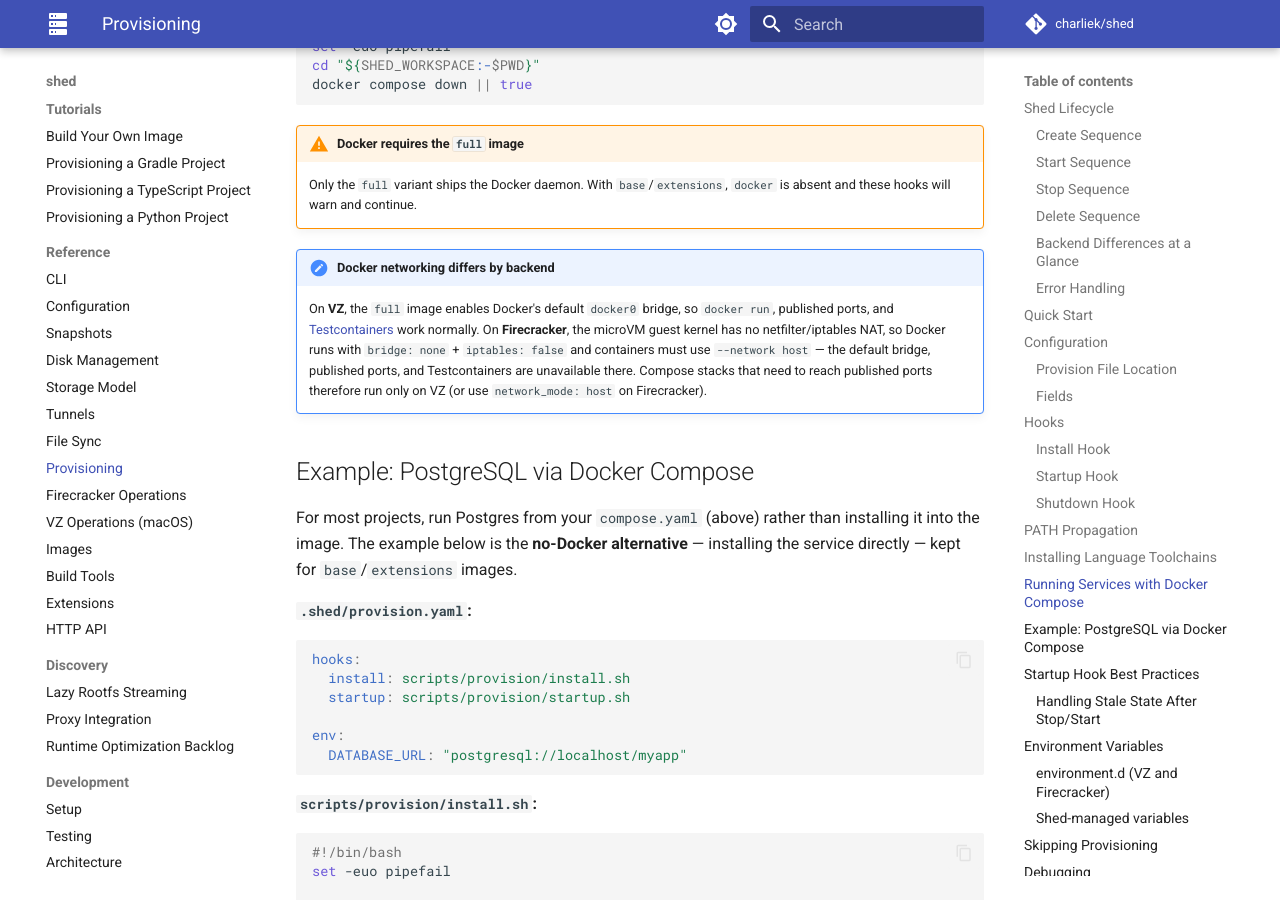
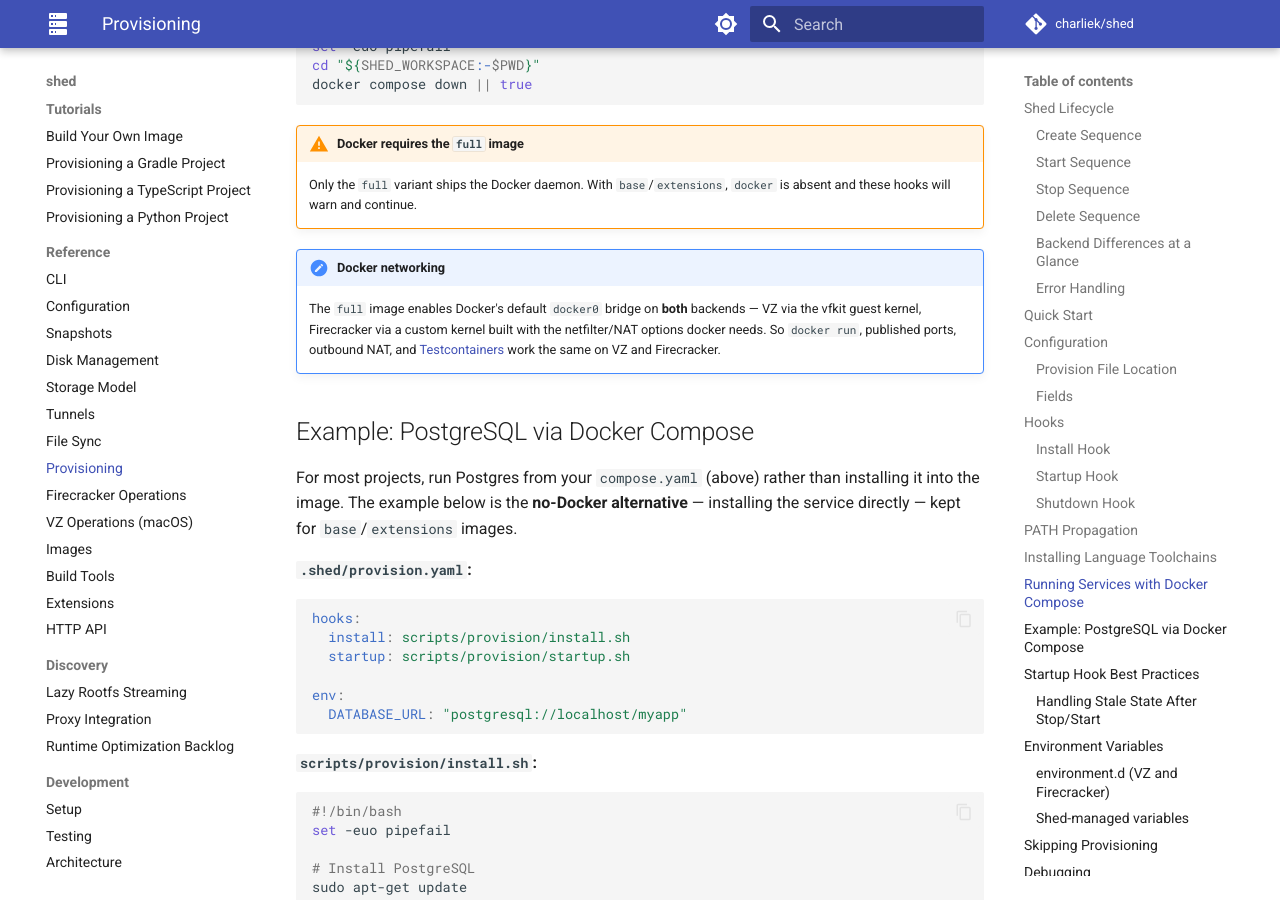
Before and after one commit to charliek/shed, an MkDocs documentation site: the page built from docs/reference/provisioning.md, in a window 1280 px wide and 900 px high, scrolled down 6894 px. Built offline with MkDocs 1.6.1 and Material for MkDocs 9.7.7, drawn with Linux system fonts in a browser that asks for light colours; comment, search, counter and statistics services are not loaded.

Commit message:
docs: FC now supports docker0; annotate kernel fragment (codex review)
Firecracker enables Docker's default docker0 bridge (this branch's kernel +
daemon.json change), so reverse the docs that said it couldn't:
- vz/Dockerfile comment, docs/reference/provisioning.md, fc-operations.md, and
  the gradle/python/typescript tutorials no longer claim Testcontainers /
  published ports are VZ-only.
- annotate the core netfilter lines in kernel-config-docker.fragment as
  defensive re-assertions of base config.

Co-Authored-By: Claude Opus 4.8 (1M context) <noreply@anthropic.com>

```diff
--- a/docs/reference/provisioning.md
+++ b/docs/reference/provisioning.md
@@ -244,15 +244,12 @@ docker compose down || true
     Only the `full` variant ships the Docker daemon. With `base`/`extensions`,
     `docker` is absent and these hooks will warn and continue.
 
-!!! note "Docker networking differs by backend"
-    On **VZ**, the `full` image enables Docker's default `docker0` bridge, so
-    `docker run`, published ports, and [Testcontainers](https://testcontainers.com/)
-    work normally. On **Firecracker**, the microVM guest kernel has no
-    netfilter/iptables NAT, so Docker runs with `bridge: none` + `iptables:
-    false` and containers must use `--network host` — the default bridge,
-    published ports, and Testcontainers are unavailable there. Compose stacks
-    that need to reach published ports therefore run only on VZ (or use
-    `network_mode: host` on Firecracker).
+!!! note "Docker networking"
+    The `full` image enables Docker's default `docker0` bridge on **both**
+    backends — VZ via the vfkit guest kernel, Firecracker via a custom kernel
+    built with the netfilter/NAT options docker needs. So `docker run`,
+    published ports, outbound NAT, and [Testcontainers](https://testcontainers.com/)
+    work the same on VZ and Firecracker.
 
 ## Example: PostgreSQL via Docker Compose
 
```
Also changed, not shown: docs/reference/fc-operations.md (+1 -1 lines), docs/tutorials/gradle-provisioning.md (+2 -3 lines), docs/tutorials/python-provisioning.md (+2 -3 lines), docs/tutorials/typescript-provisioning.md (+5 -6 lines), 2 other files.
